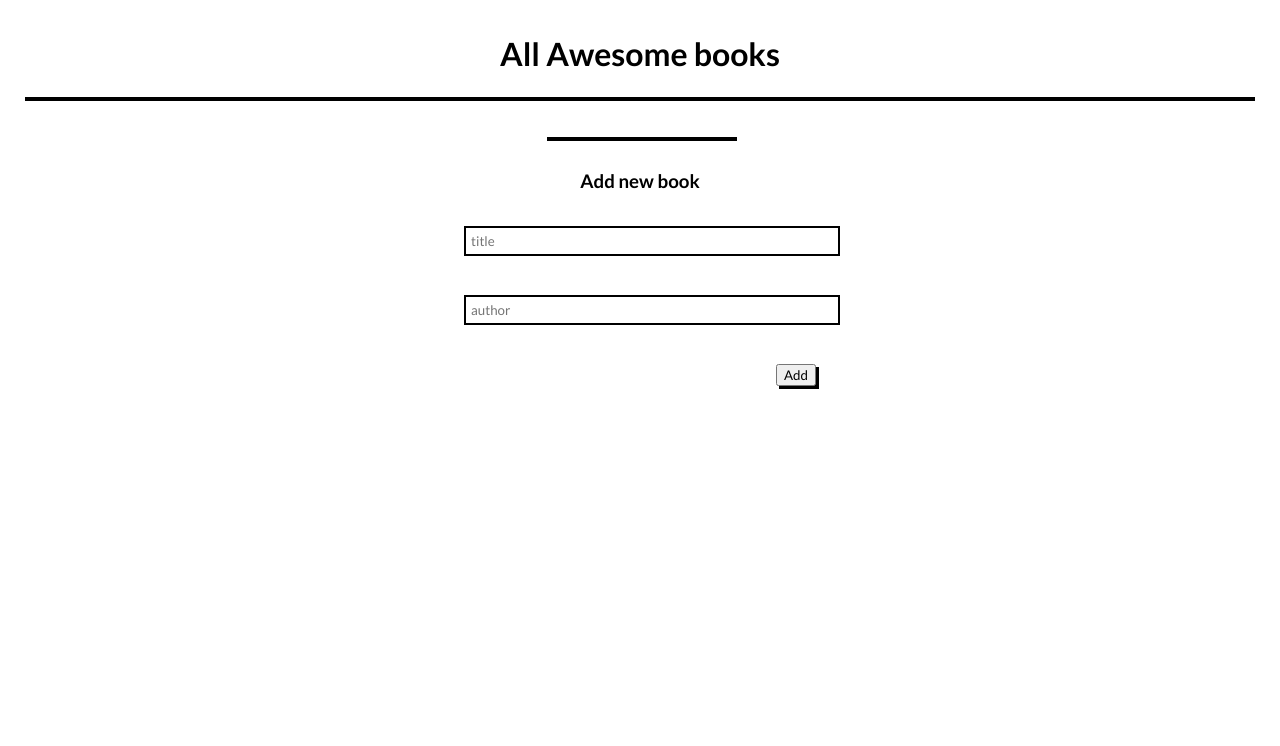
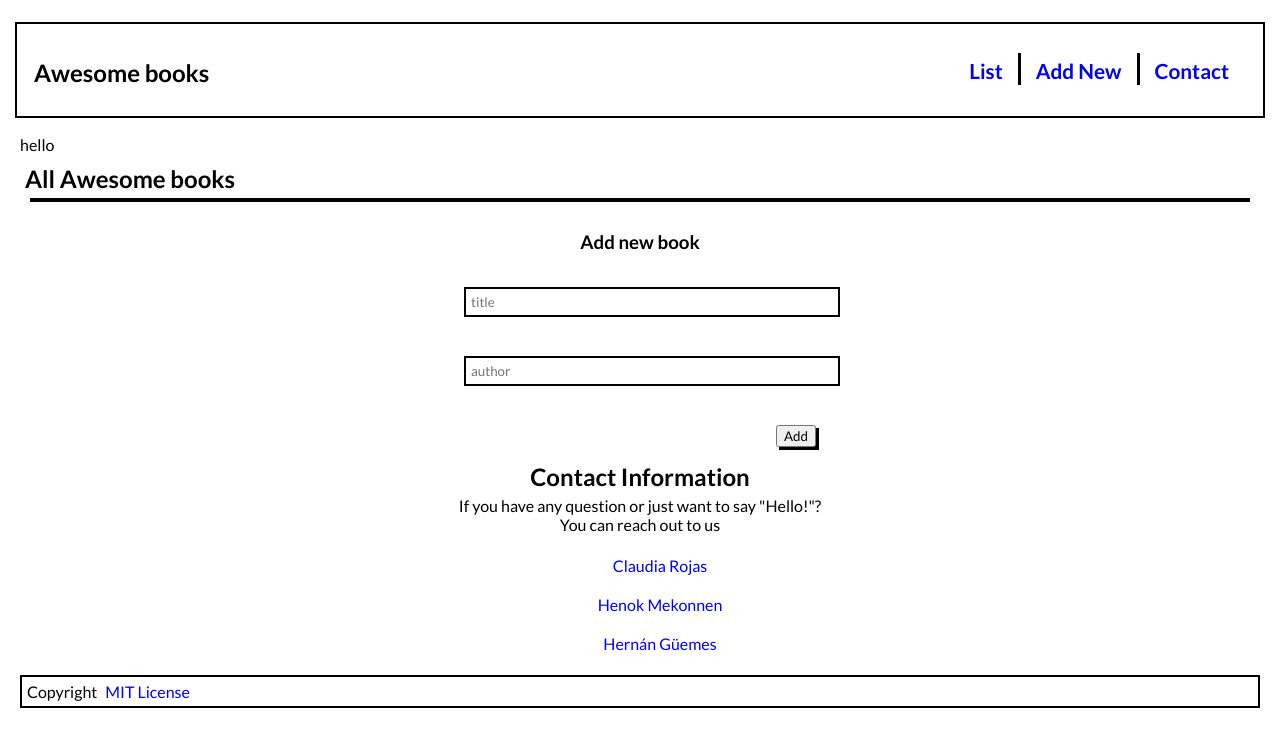
Before and after one commit to ClaudiaRojasSoto/Awesoem_Books, a website with bundled scripts: page index.html in a window 1280 px wide. Built offline with nearby package versions, Linux system fonts and the light colour scheme.

Commit message:
Add New Sections in HTML
&& Add Menu List Variables in Constructor

```diff
--- a/index.html
+++ b/index.html
@@ -11,14 +11,27 @@
 <title>Awesome Books</title>
 </head>
 <body>
-    <header>
-        <h1>All Awesome books</h1>
+    <header id="header">
+        <nav id="nav-bar">
+          <h1>Awesome books</h1>
+          <ul class="menu-list">
+              <li><a href="#" id="list">List</a></li>
+              <span class="line"></span>
+              <li><a href="#" id="new">Add New</a></li>
+              <span class="line"></span>
+              <li><a href="#contact-section" id="contact">Contact</a></li>
+          </ul>
+        </nav>
+        <span clas="date">hello</span>
     </header>
     <main>
-        <div id="book-list" >
+        <div>
+          <h2>All Awesome books</h2>
+          <div id="book-list" >
+
+          </div>
         </div>
         <form action="">
-            <span class="separation-line" ></span>
             <h3>Add new book</h3>
             <div class="input-container">
             <div>
@@ -34,7 +47,20 @@
            </div>
         </div>
         </form>
+        <section id="contact-section">
+            <h2>Contact Information</h2>
+            <p>If you have any question or just want to say "Hello!"?<br>You can reach out to us</p>
+            <ul class="contact-list">
+                <li><a href="https://github.com/ClaudiaRojasSoto">Claudia Rojas</a></li>
+                <li><a href="https://github.com/henask12">Henok Mekonnen</a></li>
+                <li><a href="https://github.com/HFG43">Hernán Güemes</a></li>
+            </ul>
+        </section>
+        <footer class="copyright">
+         <p>Copyright <a href="./MIT.md">MIT License</a></p>
+        </footer>
     </main>
+
     <script type="module" src="./js/script.js"></script>
 </body>
 </html>
--- a/js/script.js
+++ b/js/script.js
@@ -6,8 +6,10 @@ class BookList {
     this.inputTitle = document.getElementById('title');
     this.inputAuthor = document.getElementById('author');
     this.inputButton = document.getElementById('add-button');
+    this.listButton = document.getElementById('list');
+    this.newButton = document.getElementById('new');
+    this.contactButton = document.getElementById('contact');
     this.books = JSON.parse(localStorage.getItem('book')) || [];
-
     this.inputButton.addEventListener('click', (event) => this.addBooks(event));
     this.displayBooks();
   }
--- a/styles.css
+++ b/styles.css
@@ -1,6 +1,37 @@
 * {
   margin: 5px 5px;
   font-family: 'Lato', sans-serif;
+  text-decoration: none;
+}
+
+#nav-bar {
+  border: 2px solid black;
+  margin: 12px 0;
+  padding: 5px 12px;
+  display: flex;
+  justify-content: space-between;
+  align-items: center;
+}
+
+.menu-list {
+  display: flex;
+  margin-right: 12px;
+  font-size: 1.3rem;
+  font-weight: bold;
+  list-style: none;
+}
+
+.line {
+  height: 30px;
+  width: 1px;
+  background-color: black;
+  border: solid 1px black;
+}
+
+#header {
+  display: flex;
+  flex-direction: column;
+  align-self: flex-end;
 }
 
 h1,
@@ -12,7 +43,6 @@ h3 {
 
 .list-container {
   border: solid 2px black;
-  list-style-type: none;
   display: flex;
   flex-direction: column;
 }
@@ -58,3 +88,26 @@ button {
   display: flex;
   justify-content: flex-end;
 }
+
+#contact-section {
+  text-align: center;
+}
+
+#contact-section p,
+#contact-section ul {
+  margin-bottom: 12px;
+}
+
+.contact-list {
+  display: flex;
+  flex-direction: column;
+  justify-content: center;
+}
+
+.contact-list li {
+  align-self: center;
+}
+
+.copyright {
+  border: 2px solid black;
+}
```
